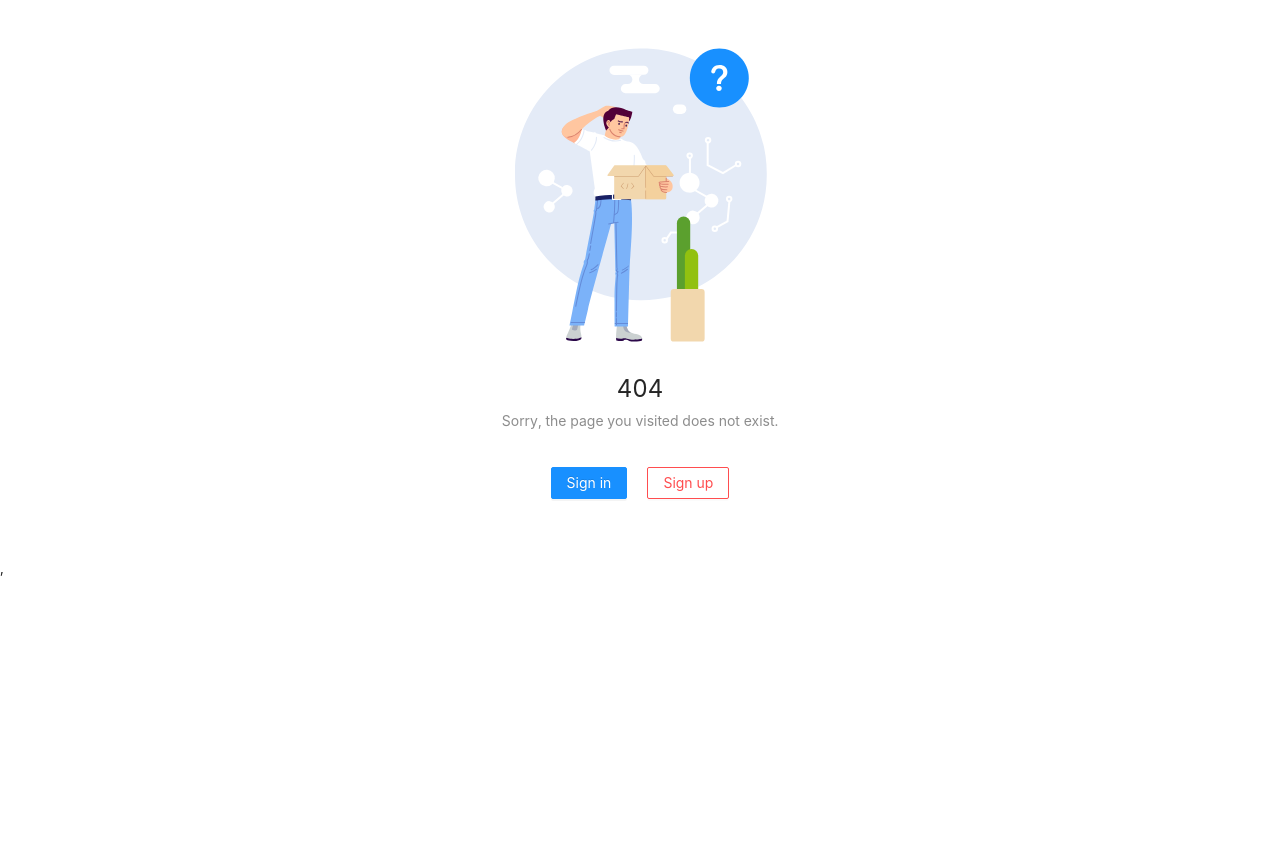
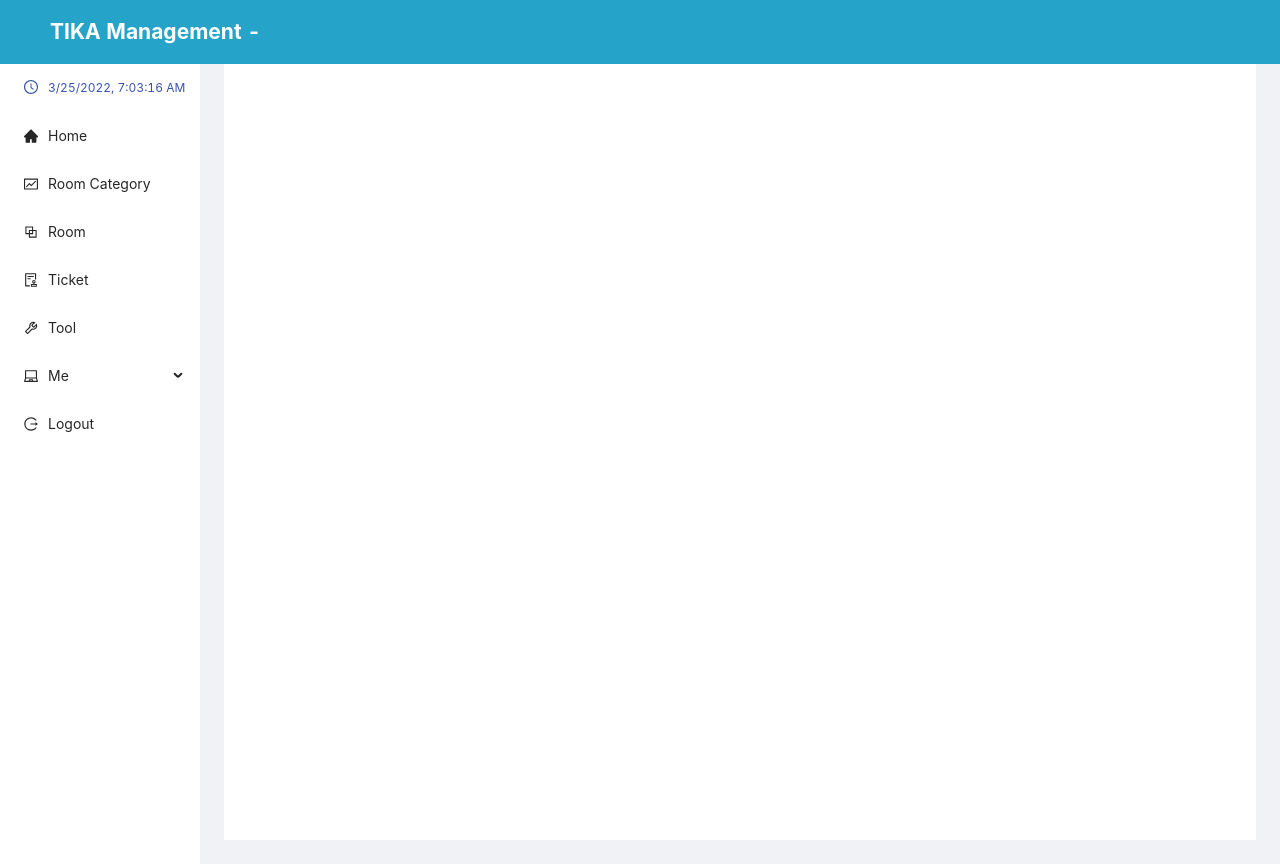
Before and after one commit to longphamit/kiosk-portal-webapp, a React (Create React App) app: page /admin-home in a window 1280 px wide. Before the commit this address had no page. Before the commit the page ends 800 px from the top, so only its background shows below. Built offline with nearby package versions, Linux system fonts and the light colour scheme.

Commit message:
update base code

```diff
--- a/src/@app/components/authen_layout/index.tsx
+++ b/src/@app/components/authen_layout/index.tsx
@@ -51,12 +51,12 @@ const AuthenLayout: React.FC<{ children: ReactNode }> = (props) => {
       <Header className="header">
         <div className="logo" />
         <h2
-          style={{ fontWeight: "bold" }}
+          style={{ fontWeight: "bold",color:"#fff" }}
           onClick={() => {
             onNavigate("/admin-home");
           }}
         >
-          Hotel Management - {localStorage.getItem(USER_NAME)}
+          TIKA Management - {localStorage.getItem(USER_NAME)}
         </h2>
       </Header>
       <Layout>
--- a/src/@app/components/authen_layout/styles.css
+++ b/src/@app/components/authen_layout/styles.css
@@ -16,5 +16,5 @@
     min-height: 100vh;
   }
   .header{
-    background-color: #93dbbd;
+    background-color: var(--primary-color);
   }
--- a/src/@app/constants/colors.ts
+++ b/src/@app/constants/colors.ts
@@ -1,2 +1,2 @@
 export const SUCCESS_COLOR:string="#5a8f4d"
-export const PRIMARY_COLOR:string="#93dbbd"
+export const PRIMARY_COLOR:string="#26a3c9"
--- a/src/@app/routers/routes.ts
+++ b/src/@app/routers/routes.ts
@@ -1,4 +1,5 @@
 import { ReactNode } from "react";
+import HomePage from "../../kiosk_portal/pages/home";
 
 import AuthenLayout from "../components/authen_layout";
 import ClientLayout from "../components/client_layout";
@@ -62,6 +63,14 @@ const routes: Route[] = [
     authen: false,
     breadcrumb:""
   },
+  {
+    component: HomePage,
+    path: "/admin-home",
+    isLayout: true,
+    layout:AuthenLayout,
+    authen: false,
+    breadcrumb:""
+  },
 ];
 
 export default routes;
--- a/src/index.css
+++ b/src/index.css
@@ -1,6 +1,9 @@
 @import 'antd/dist/antd.css';
 @import 'react-toastify/dist/ReactToastify.css';
 
+:root {
+  --primary-color: #26a3c9
+}
 body {
   margin: 0;
   font-family: -apple-system, BlinkMacSystemFont, 'Segoe UI', 'Roboto', 'Oxygen',
--- /dev/null
+++ b/src/kiosk_portal/pages/home/index.jsx
@@ -0,0 +1,4 @@
+const HomePage = () =>{
+    return (<></>)
+}
+export default HomePage;
```
Also changed, not shown: src/kiosk_portal/pages/dasboard/index.js (deleted), src/kiosk_portal/pages/dasboard/index.jsx (added).
